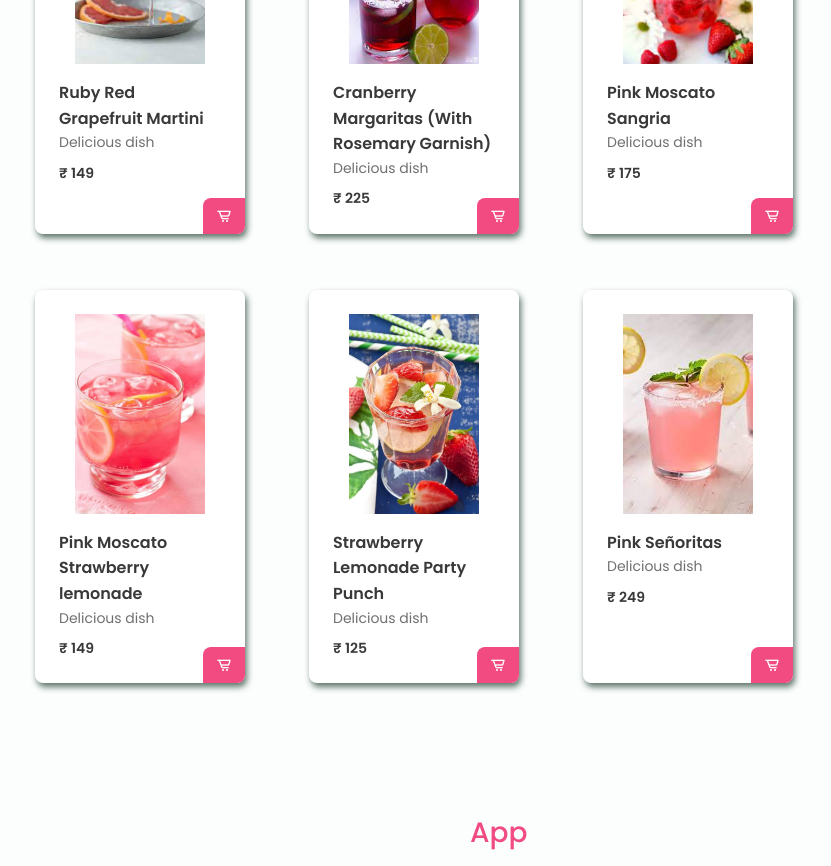
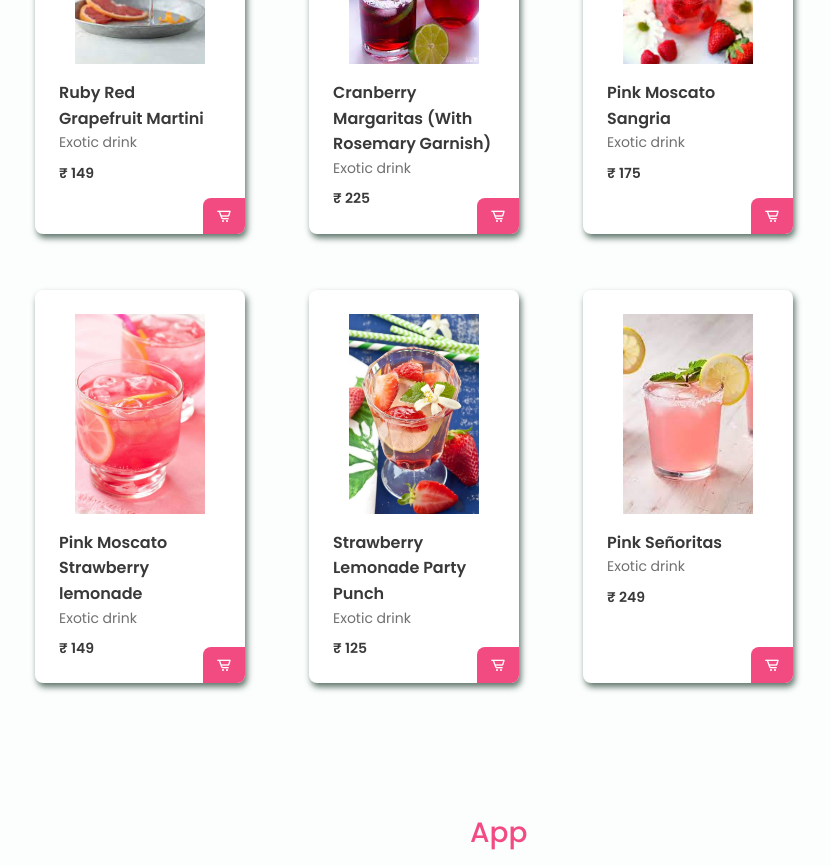
Before and after one commit to SP-17/Roseate-Cafe, a plain HTML site: page index.html in a window 1280 px wide. Shown: the part 4540-5406 px from the top of the page, without its empty margins (226-1057 px from the left). Drawn offline with nearby package versions, Linux system fonts and the light colour scheme.

Commit message:
Update index.html

```diff
--- a/index.html
+++ b/index.html
@@ -494,7 +494,7 @@
             <div class="menu__content">
                 <img src="images/drink1.png" alt="" class="menu__img">
                 <h3 class="menu__name">Ruby Red Grapefruit Martini</h3>
-                <span class="menu__detail">Delicious dish</span>
+                <span class="menu__detail">Exotic drink</span>
                 <span class="menu__preci">&#8377; 149</span>
                 <a href="#" class="button menu__button"><i class='bx bx-cart-alt'></i></a>
             </div>
@@ -502,7 +502,7 @@
             <div class="menu__content">
                 <img src="images/drink2.png" alt="" class="menu__img">
                 <h3 class="menu__name">Cranberry Margaritas (With Rosemary Garnish)</h3>
-                <span class="menu__detail">Delicious dish</span>
+                <span class="menu__detail">Exotic drink</span>
                 <span class="menu__preci">&#8377; 225</span>
                 <a href="#" class="button menu__button"><i class='bx bx-cart-alt'></i></a>
             </div>
@@ -510,7 +510,7 @@
             <div class="menu__content">
                 <img src="images/drink3.png" alt="" class="menu__img">
                 <h3 class="menu__name">Pink Moscato Sangria</h3>
-                <span class="menu__detail">Delicious dish</span>
+                <span class="menu__detail">Exotic drink</span>
                 <span class="menu__preci">&#8377; 175</span>
                 <a href="#" class="button menu__button"><i class='bx bx-cart-alt'></i></a>
             </div>
@@ -518,7 +518,7 @@
             <div class="menu__content">
                 <img src="images/drink4.png" alt="" class="menu__img">
                 <h3 class="menu__name">Pink Moscato Strawberry lemonade</h3>
-                <span class="menu__detail">Delicious dish</span>
+                <span class="menu__detail">Exotic drink</span>
                 <span class="menu__preci">&#8377; 149</span>
                 <a href="#" class="button menu__button"><i class='bx bx-cart-alt'></i></a>
             </div>
@@ -526,7 +526,7 @@
             <div class="menu__content">
                 <img src="images/drink5.png" alt="" class="menu__img">
                 <h3 class="menu__name">Strawberry Lemonade Party Punch</h3>
-                <span class="menu__detail">Delicious dish</span>
+                <span class="menu__detail">Exotic drink</span>
                 <span class="menu__preci">&#8377; 125</span>
                 <a href="#" class="button menu__button"><i class='bx bx-cart-alt'></i></a>
             </div>
@@ -534,7 +534,7 @@
             <div class="menu__content">
                 <img src="images/drink6.png" alt="" class="menu__img">
                 <h3 class="menu__name">Pink Señoritas</h3>
-                <span class="menu__detail">Delicious dish</span>
+                <span class="menu__detail">Exotic drink</span>
                 <span class="menu__preci">&#8377; 249</span>
                 <a href="#" class="button menu__button"><i class='bx bx-cart-alt'></i></a>
             </div>
```
